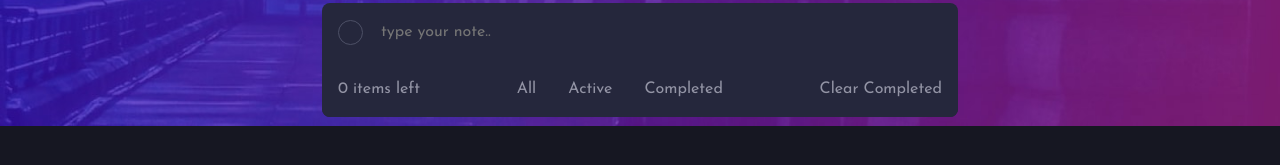
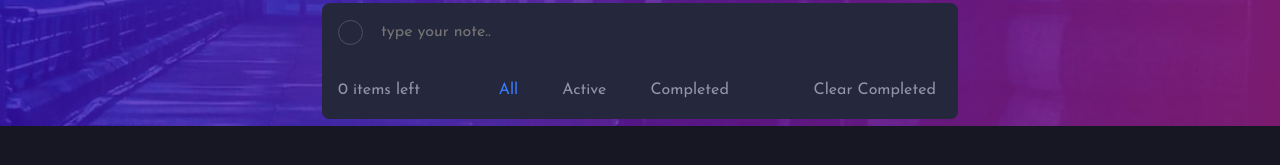
Before and after one commit to Samarthbhat52/todo-app, a React (Vite) app in the folder todo-website/: page / in a window 1280 px wide. Shown: the part 141-306 px from the top of the page. Built offline with nearby package versions, Linux system fonts and the light colour scheme.

Commit message:
Added page selector function

```diff
--- a/todo-website/src/App.jsx
+++ b/todo-website/src/App.jsx
@@ -3,18 +3,25 @@ import { nanoid } from "nanoid";
 import Notes from "../components/Notes";
 
 export default function App() {
+
+  // Variable and state declarations
+
   const defaultValues = {
     isChanged: false,
     id: getRandomId(),
     body: "",
+    page: "all",
   };
 
   const [formData, setFormData] = useState(defaultValues);
   const [newNote, setNewNote] = useState([]);
+  const [pageVal, setPageVal] = useState("all");
 
   function getRandomId() {
     return nanoid();
   }
+
+  // Functions to handle the different tasks
 
   function handleForm(event) {
     const { name, value } = event.target;
@@ -39,7 +46,11 @@ export default function App() {
     setNewNote((prevState) => {
       return prevState.map((checkbox) => {
         if (checkbox.id === id) {
-          return { ...checkbox, isChanged: !checkbox.isChanged };
+          return {
+            ...checkbox,
+            isChanged: !checkbox.isChanged,
+            page: "completed",
+          };
         } else {
           return checkbox;
         }
@@ -52,10 +63,21 @@ export default function App() {
     setNewNote((oldNote) => oldNote.filter((note) => note.id !== noteId));
   }
 
+  function deleteCompleted(event){
+    event.stopPropagation();
+    setNewNote(oldNote => oldNote.filter(note => note.page !== "completed"))
+  }
+
   function notesCount() {
     const notesCount = newNote.filter((item) => item.isChanged === false);
     return notesCount.length;
   }
+
+  function handlePages(value) {
+    setPageVal(value);
+  }
+
+// HTML Component
 
   return (
     <div>
@@ -90,7 +112,8 @@ export default function App() {
       </div>
 
       <div className="checkbox | text-list flex bg-list-dark">
-        {newNote.map((checkbox) => (
+        {pageVal === "all" &&
+          newNote.map((checkbox) => (
             <Notes
               key={checkbox.id}
               id={checkbox.id}
@@ -101,21 +124,95 @@ export default function App() {
             />
           ))}
 
+        {pageVal === "active" &&
+          newNote.map(
+            (checkbox) =>
+              checkbox.page === "all" && (
+                <Notes
+                  key={checkbox.id}
+                  id={checkbox.id}
+                  isChanged={checkbox.isChanged}
+                  body={checkbox.body}
+                  handleCheckboxChange={() => handleCheckboxChange(checkbox.id)}
+                  deleteNote={deleteNote}
+                />
+              )
+          )}
+
+        {pageVal === "completed" &&
+          newNote.map(
+            (checkbox) =>
+              checkbox.page === "completed" && (
+                <Notes
+                  key={checkbox.id}
+                  id={checkbox.id}
+                  isChanged={checkbox.isChanged}
+                  body={checkbox.body}
+                  handleCheckboxChange={() => handleCheckboxChange(checkbox.id)}
+                  deleteNote={deleteNote}
+                />
+              )
+          )}
+
         <div className="checkbox--container footer | flex text-grey bg-list-dark">
           <p>{`${notesCount()} items left`}</p>
           <div className="status-toggle | flex">
-            <p>All</p>
-            <p>Active</p>
-            <p>Completed</p>
+            <p>
+              <button
+                className={pageVal === "all" ? "active-page" : "pseudo"}
+                onClick={() => handlePages("all")}
+              >
+                All
+              </button>
+            </p>
+            <p>
+              <button
+                className={pageVal === "active" ? "active-page" : "pseudo"}
+                onClick={() => handlePages("active")}
+              >
+                Active
+              </button>
+            </p>
+            <p>
+              <button
+                className={pageVal === "completed" ? "active-page" : "pseudo"}
+                onClick={() => handlePages("completed")}
+              >
+                Completed
+              </button>
+            </p>
           </div>
-          <p>Clear Completed</p>
+          <p>
+            <button className="clearComp" onClick={deleteCompleted}>Clear Completed</button>
+          </p>
         </div>
       </div>
 
       <div className="status-toggle-mobile | text-list flex bg-list-dark text-grey">
-        <p>All</p>
-        <p>Active</p>
-        <p>Completed</p>
+        <p>
+          <button
+            className={pageVal === "all" ? "active-page" : "pseudo"}
+            onClick={() => handlePages("all")}
+          >
+            All
+          </button>
+        </p>
+        <p>
+          <button
+            className={pageVal === "active" ? "active-page" : "pseudo"}
+            onClick={() => handlePages("active")}
+          >
+            Active
+          </button>
+        </p>
+        <p>
+          <button
+            className={pageVal === "completed" ? "active-page" : "pseudo"}
+            onClick={() => handlePages("completed")}
+          >
+            Completed
+          </button>
+        </p>
       </div>
     </div>
   );
--- a/todo-website/src/index.css
+++ b/todo-website/src/index.css
@@ -48,6 +48,11 @@ a:not([class]) {
   text-decoration-skip-ink: auto;
 }
 
+a{
+  text-decoration: none;
+  color: inherit;
+}
+
 /* Make images easier to work with */
 img,
 picture {
@@ -62,6 +67,8 @@ textarea,
 select {
   font: inherit;
   border: none;
+  color: inherit;
+  cursor: pointer;
   background: transparent;
 }
 
@@ -248,7 +255,7 @@ body {
 
 .btn--click {
   text-decoration: line-through;
-  color: hsl(233, 14%, 35%);
+  color: var( --clr-neutral-dark-300);
 }
 
 /* ----To-Do items div---- */
@@ -315,6 +322,18 @@ body {
   border-radius: .5rem;
 }
 
+.active-page{
+  color: var(--clr-primary-100);
+}
+
+
+.clearComp:hover{
+  color: var(--clr-primary-100);
+}
+
+.clearComp:active{
+  color: var(--clr-neutral-dark-200);
+}
 
 @media (min-width: 45em) {
   body {
```
Lines whose indentation alone changed are shown as unchanged.
